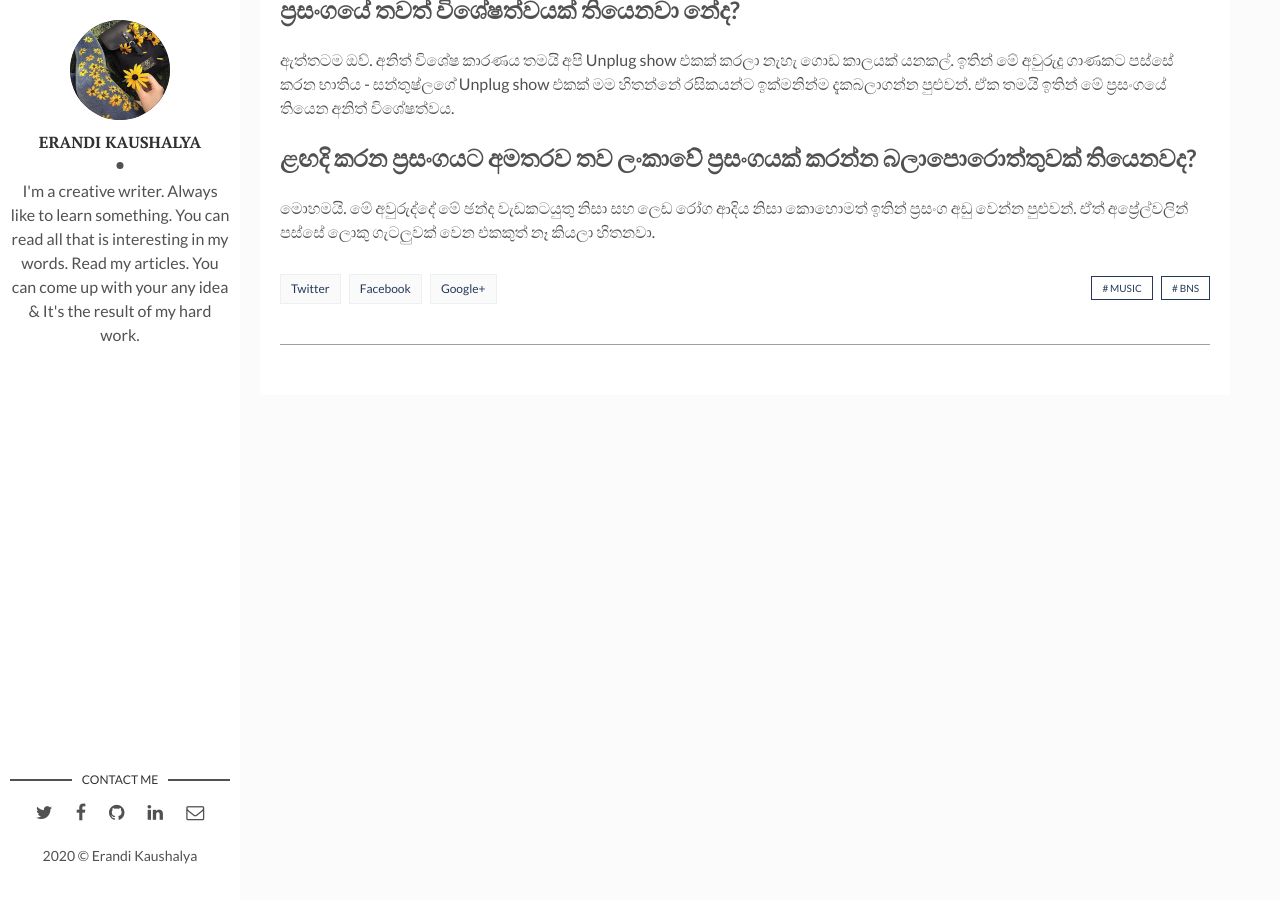
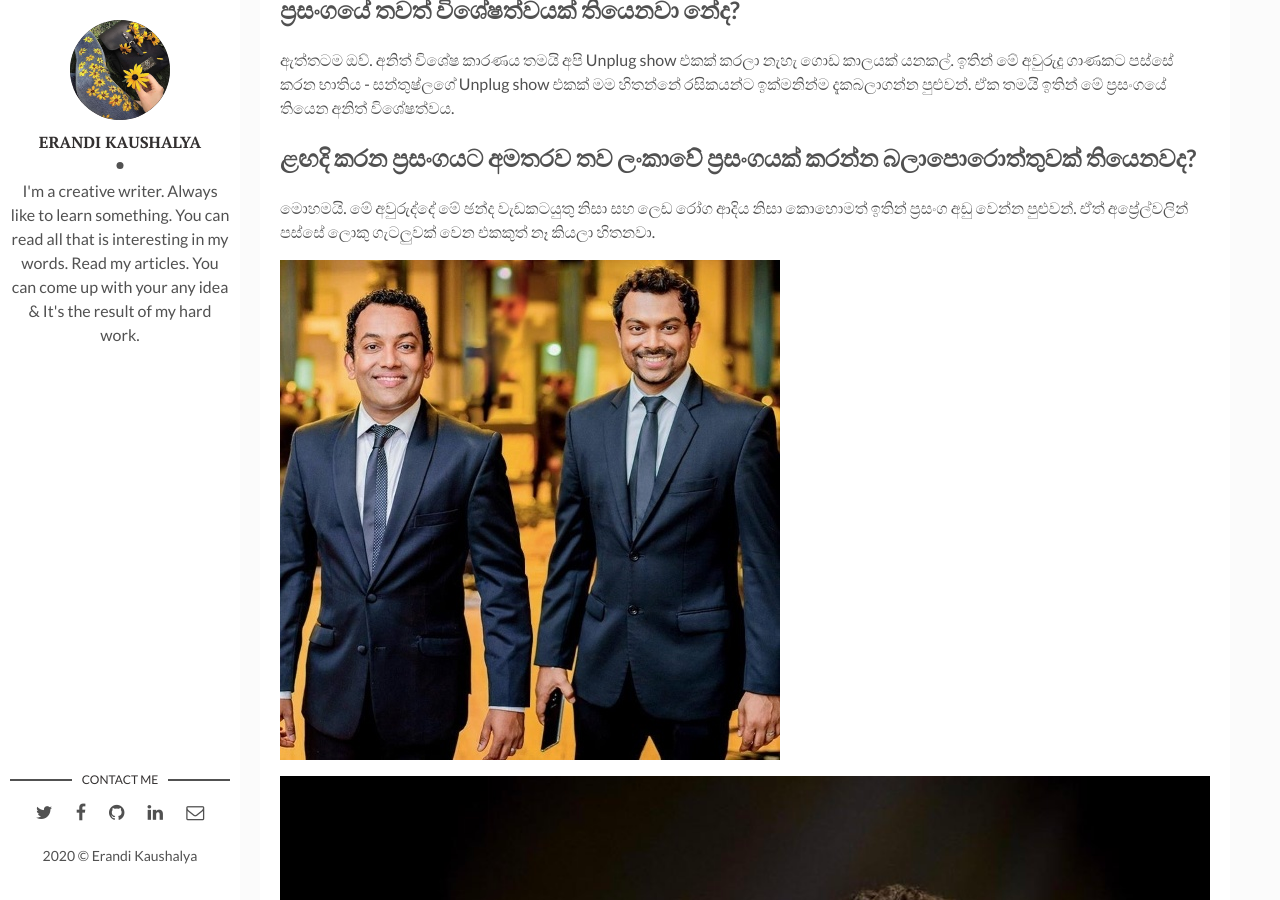
Before and after one commit to erandikaushalya/erandikaushalya.github.io, a Jekyll site: the page built from _posts/2017-04-06-භාතිය-ජයකොඩි.markdown, in a window 1280 px wide and 900 px high, scrolled down 1510 px. Built offline with Jekyll 4.4.1, drawn with Linux system fonts in a browser that asks for light colours; comment, search, counter and statistics services are not loaded.

Commit message:
bns added images

```diff
--- a/_posts/2017-04-06-භාතිය-ජයකොඩි.markdown
+++ b/_posts/2017-04-06-භාතිය-ජයකොඩි.markdown
@@ -38,3 +38,11 @@
 ## ළඟදි කරන ප්‍රසංගයට අමතරව තව ලංකාවේ ප්‍රසංගයක් කරන්න බලාපොරොත්තුවක් තියෙනවද?
 
 මොහමයි. මේ අවුරුද්දේ මේ ඡන්ද වැඩකටයුතු නිසා සහ ලෙඩ රෝග ආදිය නිසා කොහොමත් ඉතින් ප්‍රසංග අඩු  වෙන්න පුළුවන්. ඒත් අප්‍රේල්වලින් පස්සේ ලොකු ගැටලුවක් වෙන එකකුත් නෑ කියලා හිතනවා.
+
+![Bns]({{site.baseurl}}/assets/img/bns/bns1.jpg)
+
+![Bns]({{site.baseurl}}/assets/img/bns/bns2.jpg)
+
+![Bns]({{site.baseurl}}/assets/img/bns/bns3.jpg)
+
+![Bns]({{site.baseurl}}/assets/img/bns/bns4.jpg)
```
Also changed, not shown: assets/img/bns/bns1.jpg (renamed from assets/img/bns/bathiya-santhush_f.jpg), assets/img/bns/bns2.jpg (renamed from assets/img/bns/DxW5U-bVsAAQvif.jpg), assets/img/bns/bns3.jpg (renamed from assets/img/bns/Sound-of-Pop.jpg), assets/img/bns/bns4.jpg (renamed from assets/img/bns/unnamed (2).jpg).
